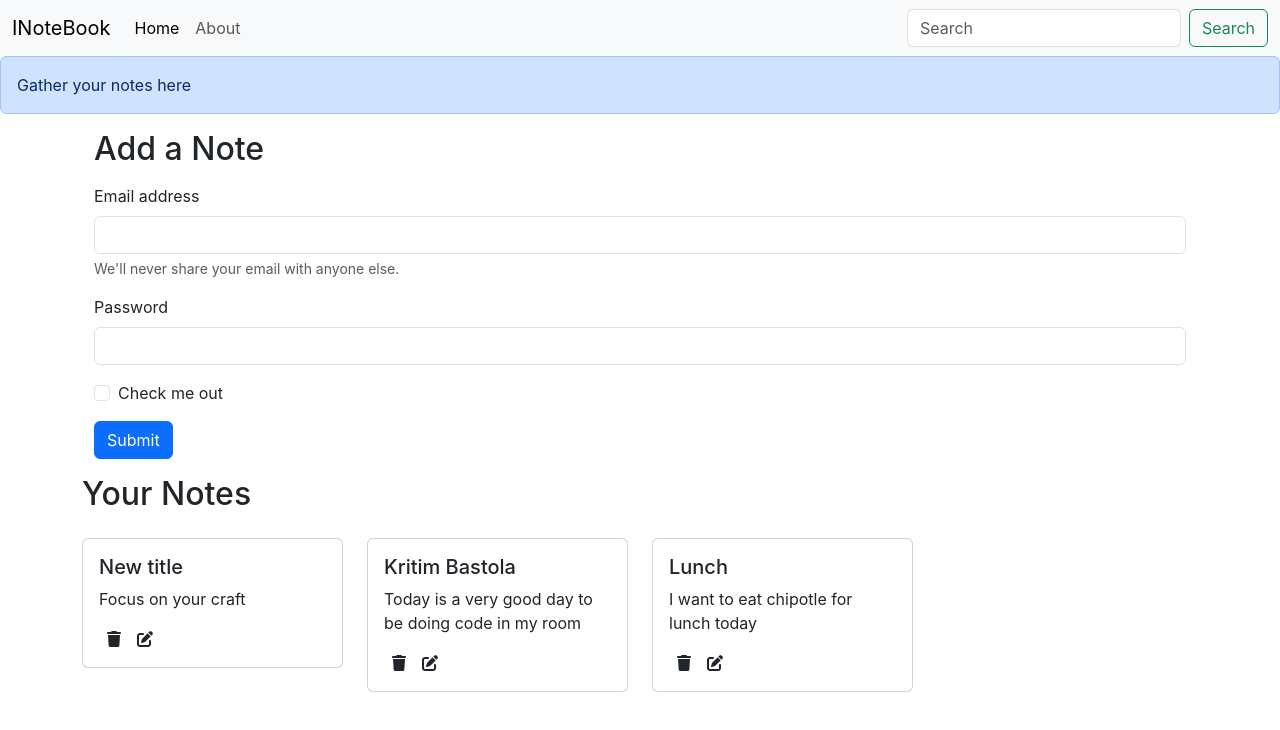
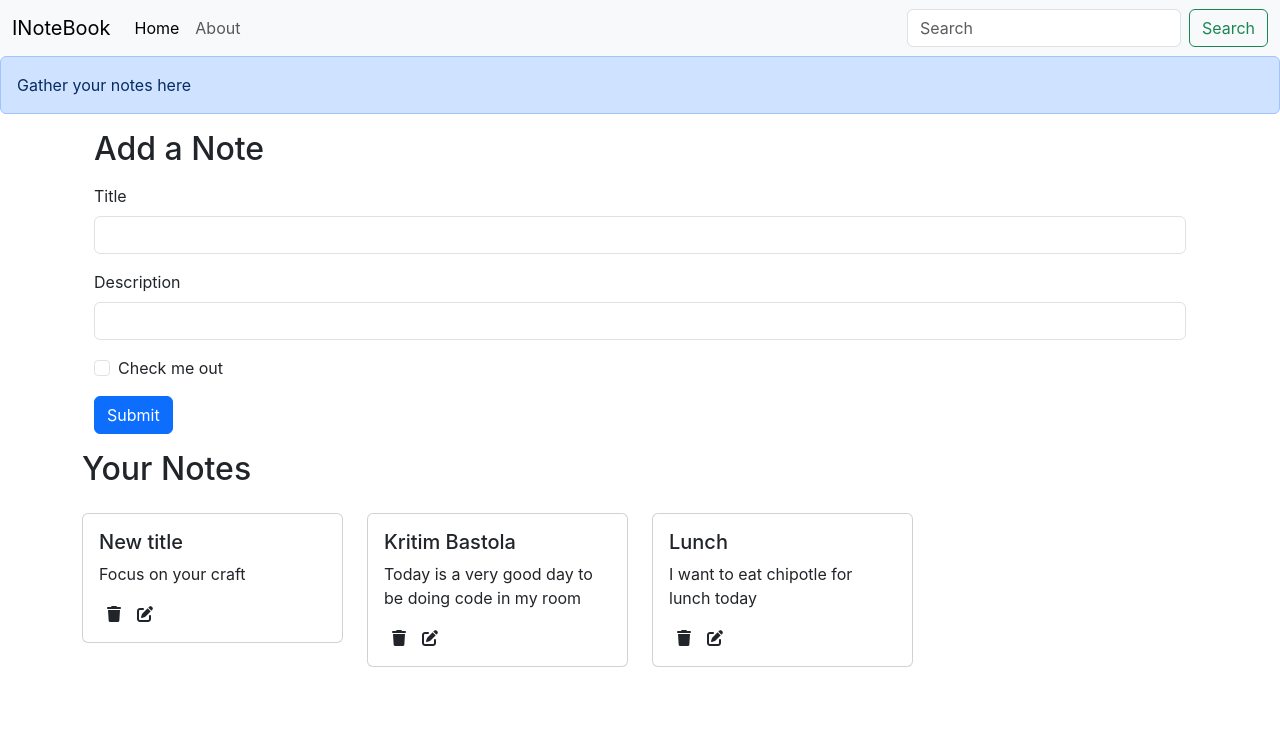
Before and after one commit to Kritim-123/inotebook, a React (Create React App) app: page / in a window 1280 px wide. Shown: the top 730 px of the page. Built offline with nearby package versions, Linux system fonts and the light colour scheme.

Commit message:
Note added on client side

```diff
--- /dev/null
+++ b/src/components/AddNote.js
@@ -0,0 +1,77 @@
+import React, {useContext, useState} from "react";
+import noteContext from "../context/notes/notesContext";
+
+export default function AddNote() {
+
+    const context = useContext(noteContext);
+    const { addNote } = context;
+
+    // const [note, setNote] = useState(title: "", description: "", tag: "")
+
+    const [note, setNote] = useState({title : "", description : "", tag : ""})
+
+    const handleClick = (e) => {
+
+        e.preventDefault();
+
+        addNote(note.title, note.description, note.tag);
+
+    }
+
+
+    const onChange = (e) => {
+
+        setNote({...note, [e.target.name]:  e.target.value})
+
+    }
+
+
+  return (
+    <div className="container my-3">
+      <h2> Add a Note</h2>
+      <form className="my-3">
+        <div className="mb-3">
+          <label htmlFor="title" className="form-label">
+            Title
+          </label>
+          <input
+            type="text"
+            className="form-control"
+            id="title"
+            name= "title"
+            aria-describedby="emailHelp"
+
+            onChange= {onChange}
+          />
+
+        </div>
+        <div className="mb-3">
+          <label htmlFor="description" className="form-label">
+            Description
+          </label>
+          <input
+            type="text"
+            name= "description"
+            className="form-control"
+            id="description"
+
+            onChange= {onChange}
+          />
+        </div>
+        <div className="mb-3 form-check">
+          <input
+            type="checkbox"
+            className="form-check-input"
+            id="exampleCheck1"
+          />
+          <label className="form-check-label" htmlFor="exampleCheck1">
+            Check me out
+          </label>
+        </div>
+        <button type="submit" className="btn btn-primary" onClick = {handleClick}>
+          Submit
+        </button>
+      </form>
+    </div>
+  );
+}
--- a/src/components/Home.js
+++ b/src/components/Home.js
@@ -1,56 +1,9 @@
 import React, { useContext } from "react";
-
-import noteContext from "../context/notes/notesContext";
-
 import Notes from "./Notes";
 
 const Home = () => {
-
   return (
     <div>
-      <div className="container my-3">
-        <h2> Add a Note</h2>
-        <form className="my-3">
-          <div className="mb-3">
-            <label htmlFor="exampleInputEmail1" className="form-label">
-              Email address
-            </label>
-            <input
-              type="email"
-              className="form-control"
-              id="exampleInputEmail1"
-              aria-describedby="emailHelp"
-            />
-            <div id="emailHelp" className="form-text">
-              We'll never share your email with anyone else.
-            </div>
-          </div>
-          <div className="mb-3">
-            <label htmlFor="exampleInputPassword1" className="form-label">
-              Password
-            </label>
-            <input
-              type="password"
-              className="form-control"
-              id="exampleInputPassword1"
-            />
-          </div>
-          <div className="mb-3 form-check">
-            <input
-              type="checkbox"
-              className="form-check-input"
-              id="exampleCheck1"
-            />
-            <label className="form-check-label" htmlFor="exampleCheck1">
-              Check me out
-            </label>
-          </div>
-          <button type="submit" className="btn btn-primary">
-            Submit
-          </button>
-        </form>
-      </div>
-
       <Notes></Notes>
     </div>
   );
--- a/src/components/Notes.js
+++ b/src/components/Notes.js
@@ -1,18 +1,22 @@
 import React, { useContext } from "react";
 import noteContext from "../context/notes/notesContext";
 import Noteitem from "./Noteitem";
+import AddNote from "./AddNote";
 
 const Notes = () => {
   const context = useContext(noteContext);
-  const { notes, setNotes } = context;
+  const { notes, addNote } = context;
   return (
-    <div className="row my-3">
-      <h2> Your Notes</h2>
+    <>
+      <AddNote />
+      <div className="row my-3">
+        <h2> Your Notes</h2>
 
-      {notes.map((note) => {
-        return <Noteitem key = {note._id} note={note}></Noteitem>;
-      })}
-    </div>
+        {notes.map((note) => {
+          return <Noteitem key={note._id} note={note}></Noteitem>;
+        })}
+      </div>
+    </>
   );
 };
 
--- a/src/context/notes/NotesState.js
+++ b/src/context/notes/NotesState.js
@@ -3,41 +3,69 @@
 import NoteContext from "./notesContext";
 
 const NoteState = (props) => {
+  const notesInitial = [
+    {
+      _id: "6796828ad784587bb619b881",
+      user: "67959afd8080d3da75b40b49",
+      title: "New title",
+      description: "Focus on your craft",
+      tag: "personal",
+      date: "2025-01-26T18:44:26.194Z",
+      __v: 0,
+    },
+    {
+      _id: "679d628428154b367f46d479",
+      user: "67959afd8080d3da75b40b49",
+      title: "Kritim Bastola",
+      description: "Today is a very good day to be doing code in my room",
+      tag: "personal",
+      date: "2025-01-31T23:53:40.135Z",
+      __v: 0,
+    },
+    {
+      _id: "679d62a028154b367f46d47b",
+      user: "67959afd8080d3da75b40b49",
+      title: "Lunch",
+      description: "I want to eat chipotle for lunch today",
+      tag: "personal",
+      date: "2025-01-31T23:54:08.791Z",
+      __v: 0,
+    },
+  ];
 
-    const notesInitial = [
-        {
-          "_id": "6796828ad784587bb619b881",
-          "user": "67959afd8080d3da75b40b49",
-          "title": "New title",
-          "description": "Focus on your craft",
-          "tag": "personal",
-          "date": "2025-01-26T18:44:26.194Z",
-          "__v": 0
-        },
-        {
-          "_id": "679d628428154b367f46d479",
-          "user": "67959afd8080d3da75b40b49",
-          "title": "Kritim Bastola",
-          "description": "Today is a very good day to be doing code in my room",
-          "tag": "personal",
-          "date": "2025-01-31T23:53:40.135Z",
-          "__v": 0
-        },
-        {
-          "_id": "679d62a028154b367f46d47b",
-          "user": "67959afd8080d3da75b40b49",
-          "title": "Lunch",
-          "description": "I want to eat chipotle for lunch today",
-          "tag": "personal",
-          "date": "2025-01-31T23:54:08.791Z",
-          "__v": 0
-        }
-      ]
+  const [notes, setNotes] = useState(notesInitial);
 
-      const [notes, setNotes] = useState(notesInitial)
+  // Add a Note
+
+  const addNote = (title, description, tag) => {
+    // TODO: API Call
+
+    console.log("Adding a new note")
+    const note = {
+      _id: "679d62a028154b367f46d47b",
+      user: "67959afd8080d3da75b40b49",
+      title: title,
+      description: description,
+      tag: tag,
+      date: "2025-01-31T23:54:08.791Z",
+      __v: 0,
+    };
+
+    setNotes(notes.concat(note));
+  };
+
+  // Delete a Note
+
+  const deleteNote = (id) => {};
+
+  // Edit a Note
+
+  const editNote = (id) => {};
 
   return (
-    <NoteContext.Provider value={{notes, setNotes}}>{props.children}</NoteContext.Provider>
+    <NoteContext.Provider value={{ notes, addNote, deleteNote, editNote }}>
+      {props.children}
+    </NoteContext.Provider>
   );
 };
 
```
